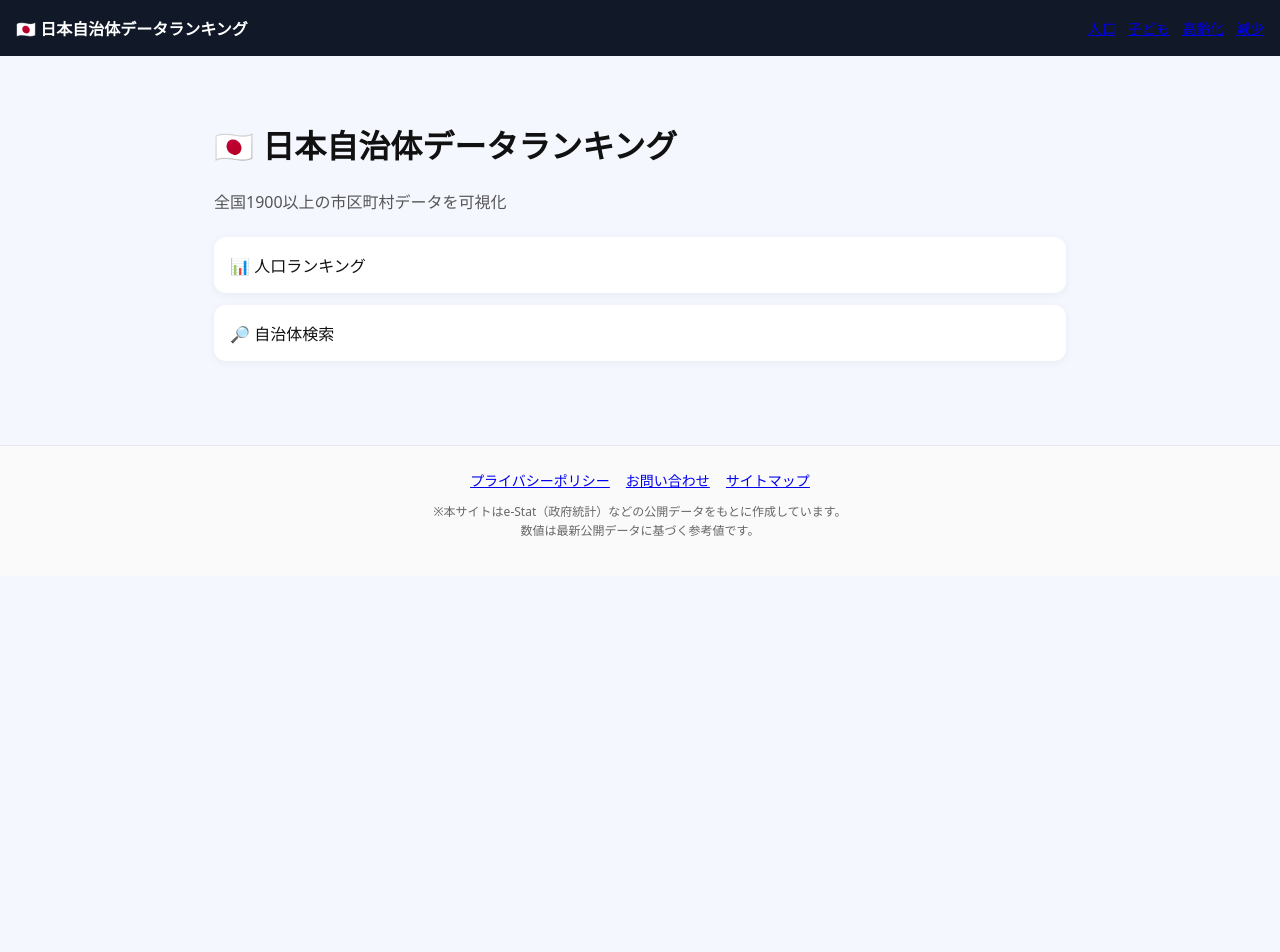
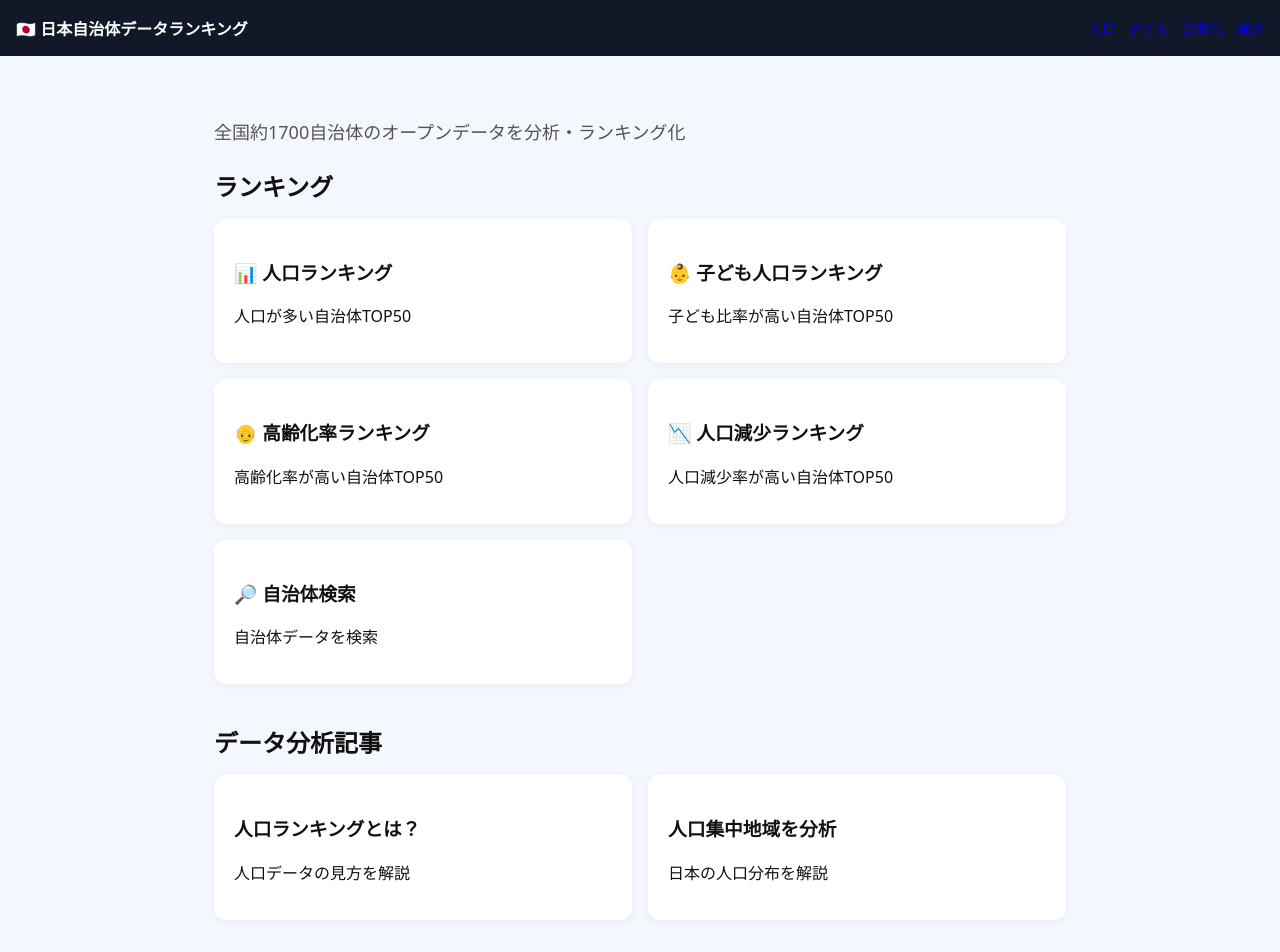
Before and after one commit to OW-beep/japan-data-site, a Next.js app: page / in a window 1280 px wide. Shown: the top 952 px of the page. Before the commit the page ends 800 px from the top, so only its background shows below. Built offline with nearby package versions, Linux system fonts and the light colour scheme.

Commit message:
update site

```diff
--- a/app/page.tsx
+++ b/app/page.tsx
@@ -4,34 +4,93 @@ export default function Page() {
   return (
     <main
       style={{
-        maxWidth: 900,
+        maxWidth: 1000,
         margin: "0 auto",
         padding: 24,
       }}
     >
-      <h1>🇯🇵 日本自治体データランキング</h1>
-
-      <p style={{ color: "#555" }}>
-        全国1900以上の市区町村データを可視化
+      <p
+        style={{
+          color: "#555",
+          fontSize: 18,
+          marginBottom: 24,
+        }}
+      >
+        全国約1700自治体のオープンデータを分析・ランキング化
       </p>
 
-      <div style={{ marginTop: 24 }}>
-        <Link href="/ranking/population" style={card}>
-          📊 人口ランキング
-        </Link>
+      <section>
+        <h2 style={sectionTitle}>ランキング</h2>
 
-        <Link href="/search" style={card}>
-          🔎 自治体検索
-        </Link>
-      </div>
+        <div style={grid}>
+          <Link href="/ranking/population" style={card}>
+            <h3>📊 人口ランキング</h3>
+            <p>人口が多い自治体TOP50</p>
+          </Link>
+
+          <Link href="/ranking/child" style={card}>
+            <h3>👶 子ども人口ランキング</h3>
+            <p>子ども比率が高い自治体TOP50</p>
+          </Link>
+
+          <Link href="/ranking/aging" style={card}>
+            <h3>👴 高齢化率ランキング</h3>
+            <p>高齢化率が高い自治体TOP50</p>
+          </Link>
+
+          <Link href="/ranking/decline" style={card}>
+            <h3>📉 人口減少ランキング</h3>
+            <p>人口減少率が高い自治体TOP50</p>
+          </Link>
+
+          <Link href="/search" style={card}>
+            <h3>🔎 自治体検索</h3>
+            <p>自治体データを検索</p>
+          </Link>
+        </div>
+      </section>
+
+      <section style={{ marginTop: 40 }}>
+        <h2 style={sectionTitle}>データ分析記事</h2>
+
+        <div style={grid}>
+          <Link
+            href="/articles/population-about"
+            style={card}
+          >
+            <h3>人口ランキングとは？</h3>
+            <p>人口データの見方を解説</p>
+          </Link>
+
+          <Link
+            href="/articles/population-concentration"
+            style={card}
+          >
+            <h3>人口集中地域を分析</h3>
+            <p>日本の人口分布を解説</p>
+          </Link>
+        </div>
+      </section>
     </main>
   );
 }
 
-const card = {
+const sectionTitle: React.CSSProperties = {
+  fontSize: 24,
+  fontWeight: 700,
+  marginBottom: 16,
+};
+
+const grid: React.CSSProperties = {
+  display: "grid",
+  gridTemplateColumns:
+    "repeat(auto-fit,minmax(280px,1fr))",
+  gap: 16,
+};
+
+const card: React.CSSProperties = {
   display: "block",
-  padding: 16,
-  marginTop: 12,
+  padding: 20,
   background: "white",
   borderRadius: 12,
   boxShadow: "0 2px 10px rgba(0,0,0,0.05)",
```
Also changed, not shown: app/articles/population-about/page.tsx (added, +101 -0 lines), app/articles/population-concentration/page.tsx (added, +75 -0 lines), app/sitemap/新規 テキスト ドキュメント.txt (renamed from app/sitemap/page.tsx).
